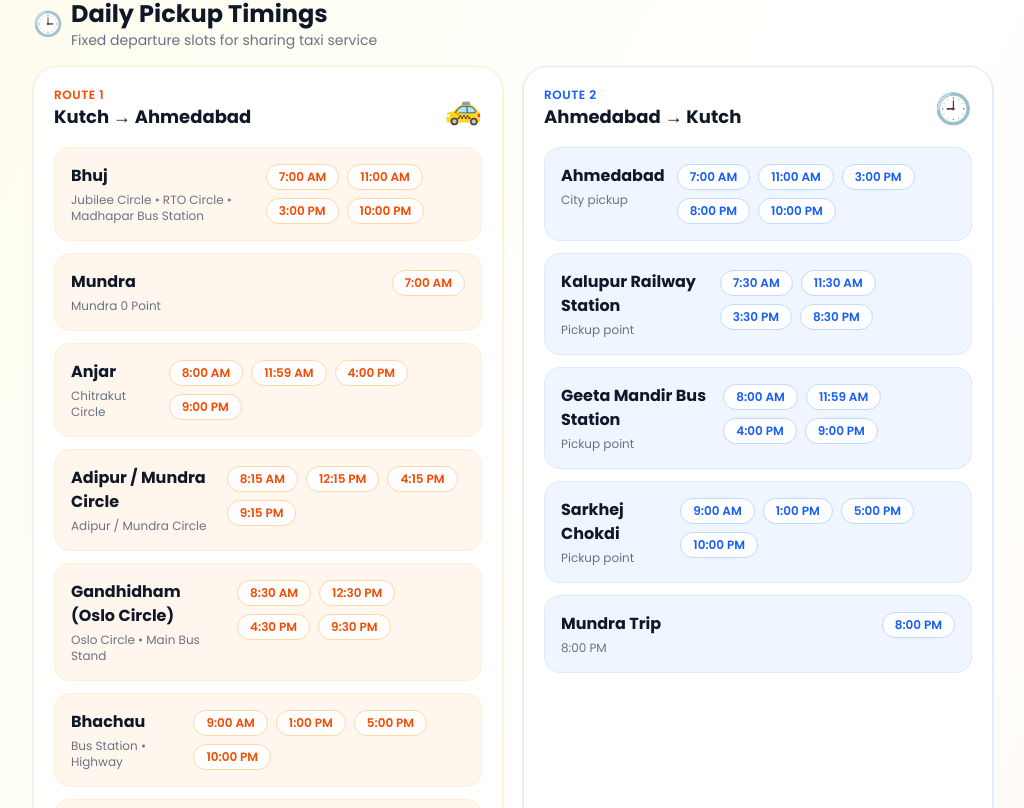
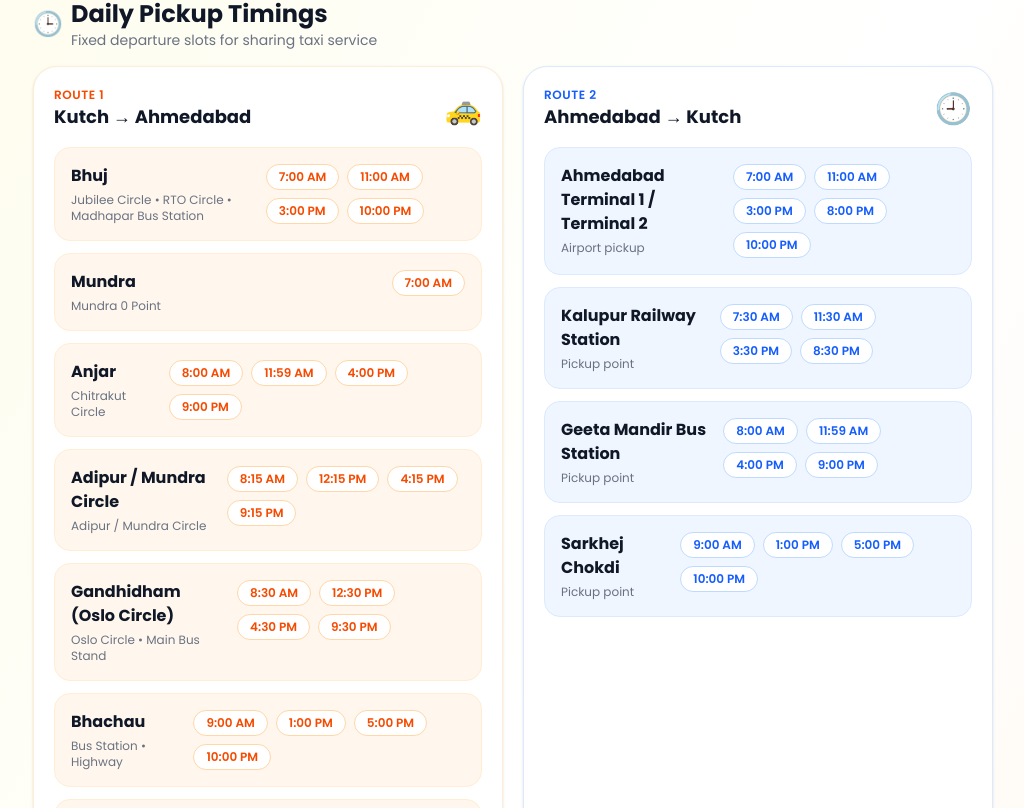
Before and after one commit to sahilvaniya/Travel-web-app, a React (Vite) app: page / in a window 1280 px wide. Shown: the part 4532-5340 px from the top of the page, without its empty margins (127-1151 px from the left). Built offline with nearby package versions, Linux system fonts and the light colour scheme.

Commit message:
mundra time removed

```diff
--- a/src/components/SharingTaxiForm.tsx
+++ b/src/components/SharingTaxiForm.tsx
@@ -454,11 +454,16 @@ _Sharing taxi service is available only for Ahmedabad ⇄ Kutch routes._`;
       </div>
       <div className="space-y-3">
         {[
+          // {
+          //   point: "Ahmedabad",
+          //   note: "City pickup",
+          //   times: timingMap["Ahmedabad"],
+          // },
           {
-            point: "Ahmedabad",
-            note: "City pickup",
-            times: timingMap["Ahmedabad"],
-          },
+  point: "Ahmedabad Terminal 1 / Terminal 2",
+  note: "Airport pickup",
+    times: timingMap["Ahmedabad"],
+},
           {
             point: "Kalupur Railway Station",
             note: "Pickup point",
@@ -474,11 +479,6 @@ _Sharing taxi service is available only for Ahmedabad ⇄ Kutch routes._`;
             note: "Pickup point",
             times: timingMap["Sarkhej Chokdi"],
           },
-          {
-  point: "Mundra Trip",
-  note: "8:00 PM",
-  times: ["8:00 PM"],
-},
         ]?.map((item) => (
           <div
             key={item.point}
```
